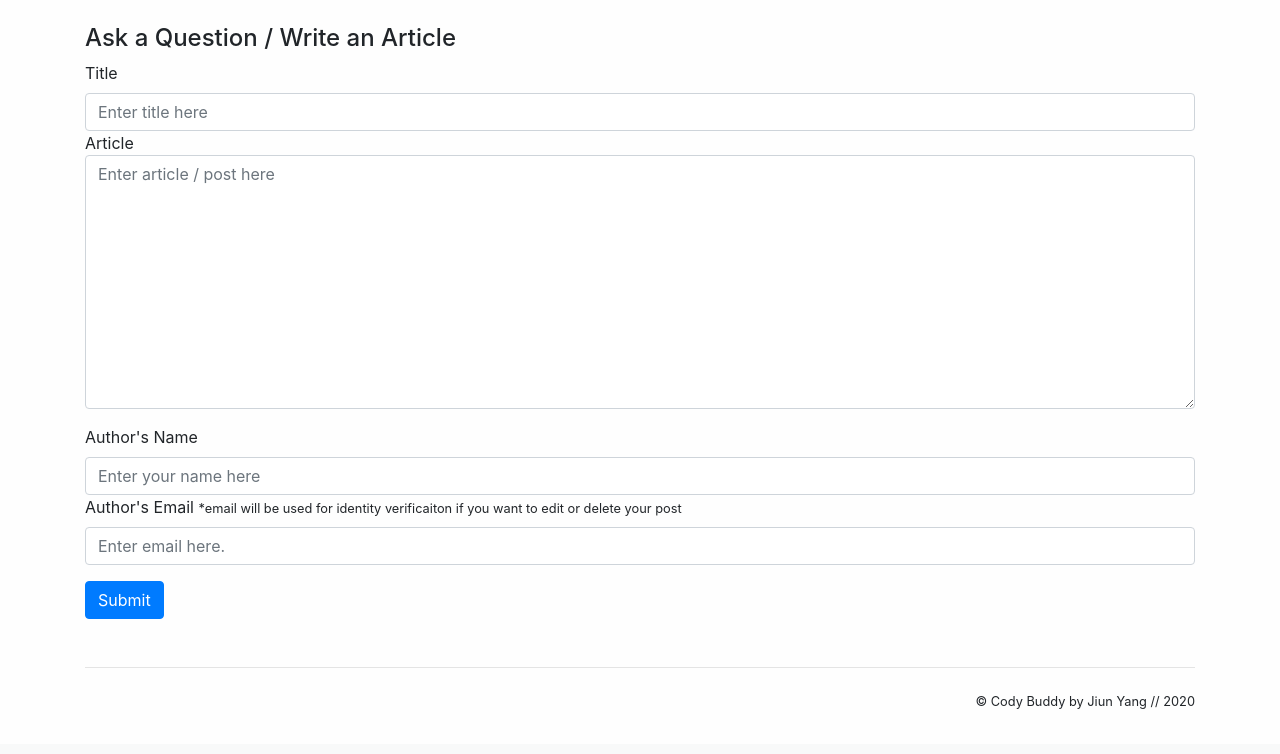
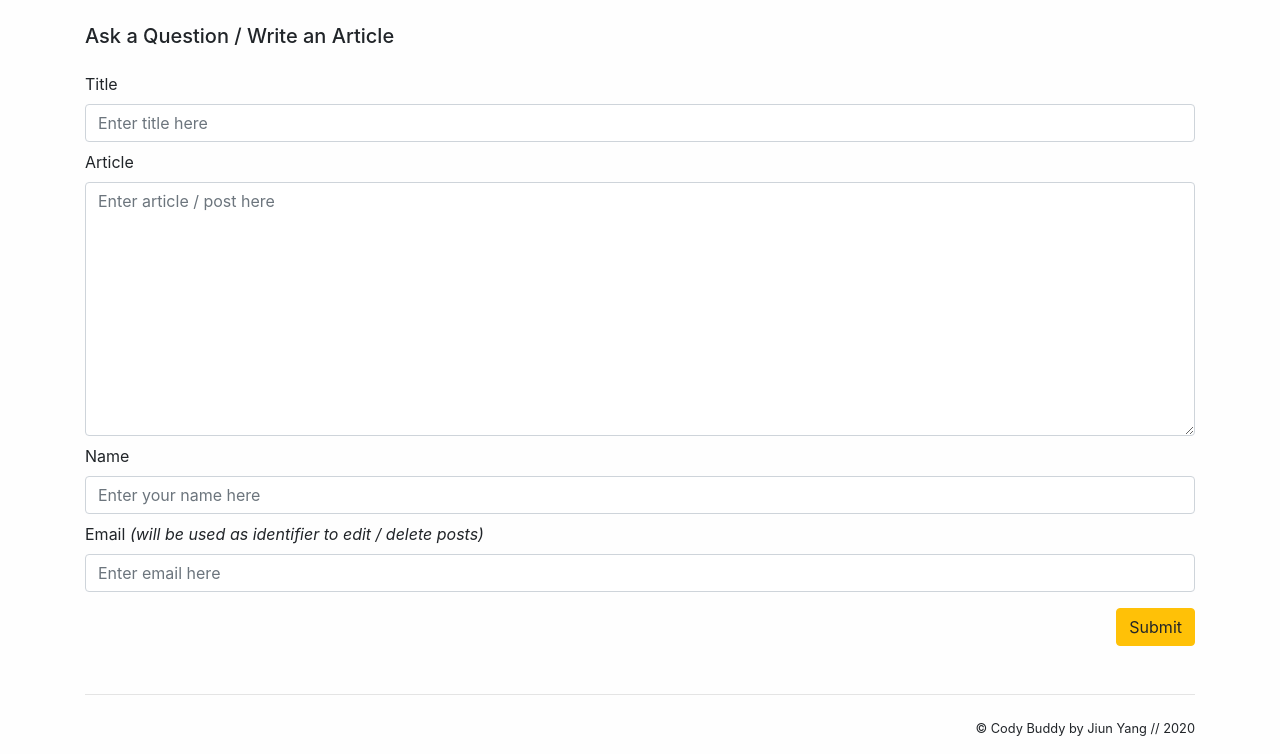
Before and after one commit to Code-Institute-Submissions/CodeBuddy, a Flask app: page /threads/create in a window 1280 px wide. Shown: the part 56-810 px from the top of the page. Before the commit the page ends 765 px from the top, so only its background shows below. Run offline with Flask 2, Linux system fonts and the light colour scheme; some libraries are stand-ins or nearby versions.

Commit message:
improve thread creation page

```diff
--- a/templates/create_thread.html
+++ b/templates/create_thread.html
@@ -2,30 +2,28 @@
 
 {%block content %}
 
-<h4>Ask a Question / Write an Article</h4>
+<h5 class="mt-4 mb-4">Ask a Question / Write an Article</h5>
 
 <form method="POST">
     <div>
-        <label class="form-label">Title</label>
-        <input type="text" class="form-control" name="thread_title" placeholder="Enter title here"/>
+        <label class="form-label mb-2">Title</label>
+        <input type="text" class="form-control mb-2" name="thread_title" placeholder="Enter title here"/>
     </div>
     <div>
-        <div class="form-group">Article
-    <textarea name="thread_article" class="form-control" rows="10" placeholder="Enter article / post here"></textarea>
-    </div>
+        <div class="form-group mb-2">Article</div>
+    <textarea name="thread_article" class="form-control mb-2" rows="10" placeholder="Enter article / post here"></textarea>
     <!-- <div>
         <label class="form-label">Category</label>
         <input type="text" class="form-control" name="category"/>
     </div> -->
     <div>
-        <label class="form-label">Author's Name</label>
-        <input type="text" class="form-control" name="thread_author" placeholder="Enter your name here"/>
+        <label class="form-label mb-2">Name</label>
+        <input type="text" class="form-control mb-2" name="thread_author" placeholder="Enter your name here"/>
     </div>
     <div>
-        <label class="form-label">Author's Email <small>*email will be used for identity verificaiton if you want to edit or delete your post</small></label>
-        <input type="text" class="form-control" name="thread_author_email" placeholder="Enter email here."/>
+        <label class="form-label mb-2">Email <i>(will be used as identifier to edit / delete posts)</i></label>
+        <input type="text" class="form-control mb-2" name="thread_author_email" placeholder="Enter email here"/>
     </div>
-    </p>
-    <input type="submit" class="btn btn-primary"/>
+    <div class ="text-right pt-2"><input type="submit" class="btn btn-warning"></div>
 </form>
 {%endblock%}
```
